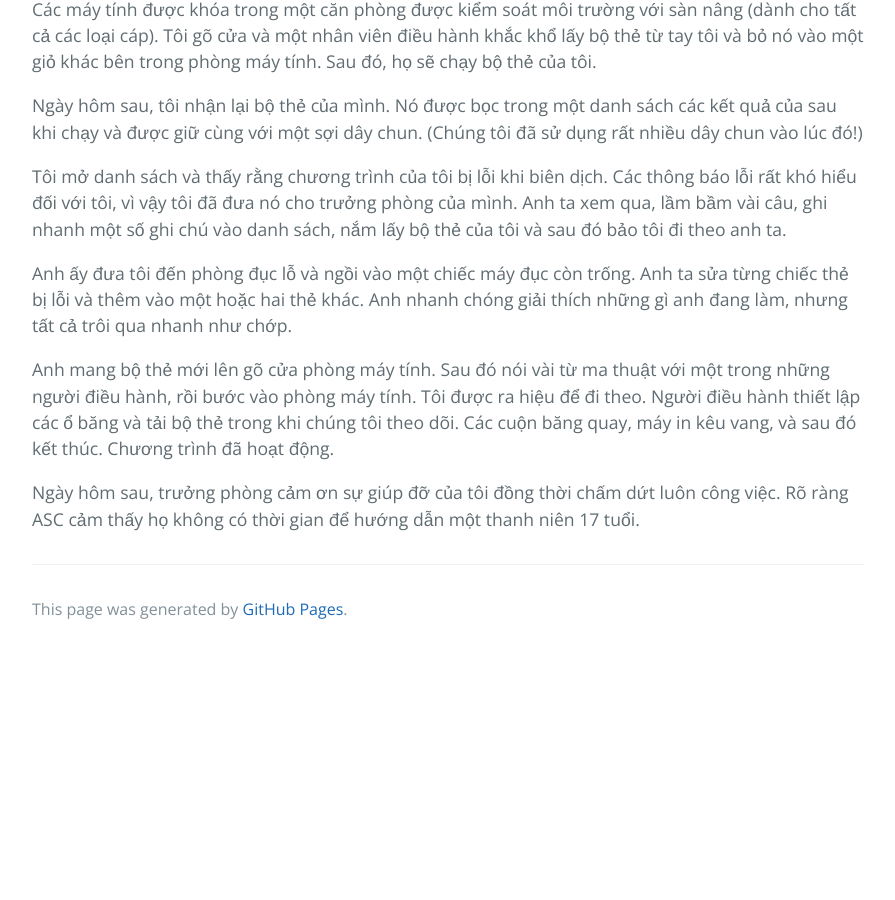
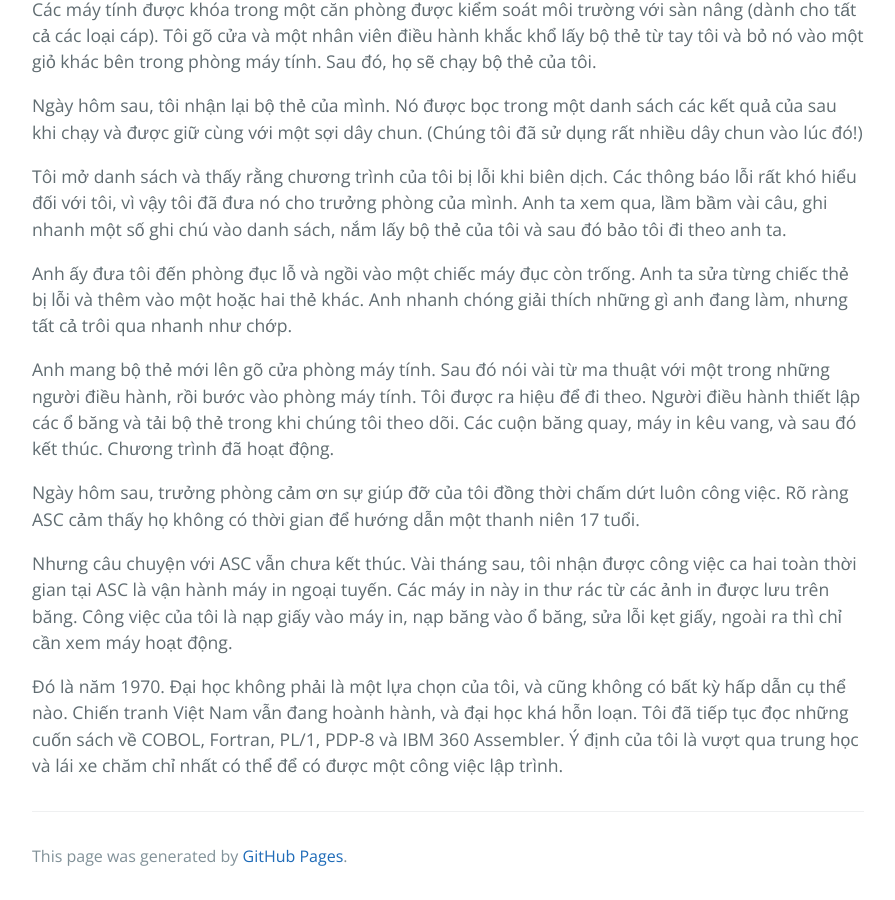
Before and after one commit to HaiBV/haibv.github.io, a Jekyll site: the page built from clean-coder/pre-requisite-introduction.md, in a window 1280 px wide and 900 px high, scrolled down 1954 px. Shown: the whole window, without its empty margins (192-1087 px from the left). Built offline with Jekyll 4.4.1, drawn with Linux system fonts in a browser that asks for light colours; our own code applies the rules of GitHub Pages for plain Markdown files; before the commit the page ends 2607 px from its top, so only the background shows below that.

Commit message:
Book - The Clean Coder - Correction

```diff
--- a/clean-coder/pre-requisite-introduction.md
+++ b/clean-coder/pre-requisite-introduction.md
@@ -39,3 +39,7 @@ Anh ấy đưa tôi đến phòng đục lỗ và ngồi vào một chiếc máy
 Anh mang bộ thẻ mới lên gõ cửa phòng máy tính. Sau đó nói vài từ ma thuật với một trong những người điều hành, rồi bước vào phòng máy tính. Tôi được ra hiệu để đi theo. Người điều hành thiết lập các ổ băng và tải bộ thẻ trong khi chúng tôi theo dõi. Các cuộn băng quay, máy in kêu vang, và sau đó kết thúc. Chương trình đã hoạt động.
 
 Ngày hôm sau, trưởng phòng cảm ơn sự giúp đỡ của tôi đồng thời chấm dứt luôn công việc. Rõ ràng ASC cảm thấy họ không có thời gian để hướng dẫn một thanh niên 17 tuổi.
+
+Nhưng câu chuyện với ASC vẫn chưa kết thúc. Vài tháng sau, tôi nhận được công việc ca hai toàn thời gian tại ASC là vận hành máy in ngoại tuyến. Các máy in này in thư rác từ các ảnh in được lưu trên băng. Công việc của tôi là nạp giấy vào máy in, nạp băng vào ổ băng, sửa lỗi kẹt giấy, ngoài ra thì chỉ cần xem máy hoạt động.
+
+Đó là năm 1970. Đại học không phải là một lựa chọn của tôi, và cũng không có bất kỳ hấp dẫn cụ thể nào. Chiến tranh Việt Nam vẫn đang hoành hành, và đại học khá hỗn loạn. Tôi đã tiếp tục đọc những cuốn sách về COBOL, Fortran, PL/1, PDP-8 và IBM 360 Assembler. Ý định của tôi là vượt qua trung học và lái xe chăm chỉ nhất có thể để có được một công việc lập trình.
```
